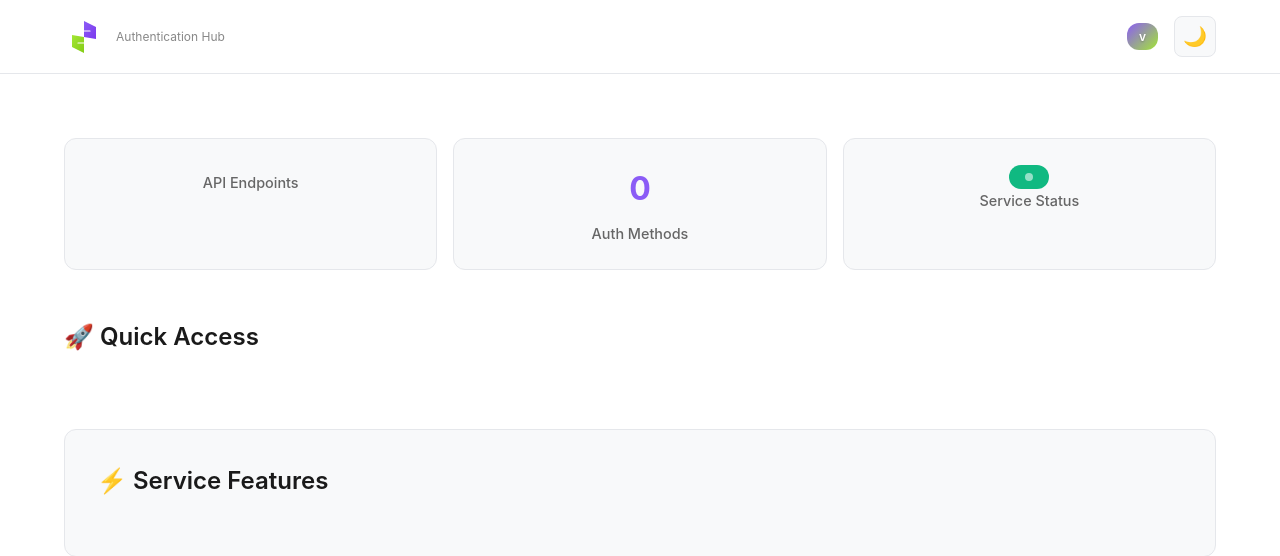
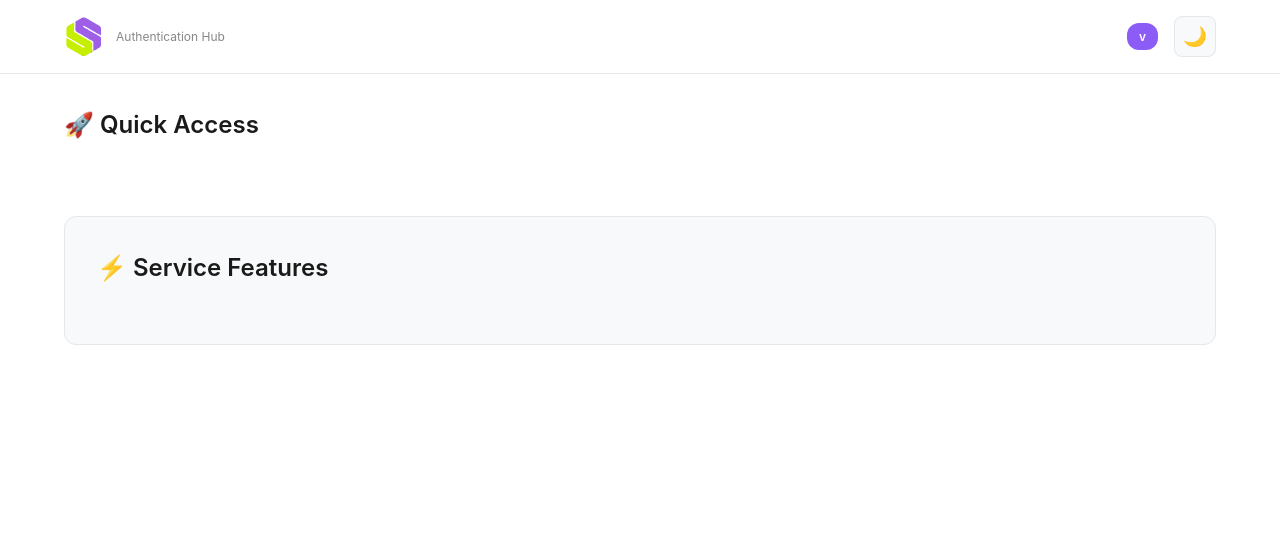
Before and after one commit to SyncScope-INTEC/syncscope-auth-service, a Django app: template apps/authentication/templates/authentication/api_home.html in a window 1280 px wide. Shown: the top 556 px of the page. Run offline with Django 4.2, Linux system fonts and the light colour scheme; the template is opened without the code that fills it, so the values that code supplies are empty; parts of the project's set-up code (start-up, migrations or seed data) failed here and were passed over.

Commit message:
CHORE: updated homepage design

```diff
--- a/apps/authentication/templates/authentication/api_home.html
+++ b/apps/authentication/templates/authentication/api_home.html
@@ -1,3 +1,4 @@
+{% load static %}
 <!DOCTYPE html>
 <html lang="en">
 <head>
@@ -109,13 +110,12 @@
         }
 
         .version-badge {
-            background: linear-gradient(135deg, var(--accent-primary), var(--accent-secondary));
+            background: var(--accent-primary);
             color: white;
             padding: 0.25rem 0.75rem;
             border-radius: 12px;
             font-size: 0.75rem;
             font-weight: 600;
-            text-shadow: 0 1px 2px rgba(0, 0, 0, 0.2);
         }
 
         .theme-toggle {
@@ -162,66 +162,6 @@
             margin-right: auto;
         }
 
-        .stats-grid {
-            display: grid;
-            grid-template-columns: repeat(auto-fit, minmax(180px, 1fr));
-            gap: 1rem;
-            margin-top: 2rem;
-        }
-
-        .stat-card {
-            background: var(--bg-secondary);
-            border: 1px solid var(--border-color);
-            border-radius: 12px;
-            padding: 1.5rem;
-            text-align: center;
-            transition: all 0.3s ease;
-        }
-
-        .stat-card:hover {
-            transform: translateY(-2px);
-            box-shadow: var(--card-shadow);
-            border-color: var(--accent-primary);
-        }
-
-        .stat-number {
-            font-size: 2rem;
-            font-weight: 700;
-            color: var(--accent-primary);
-            margin-bottom: 0.5rem;
-        }
-
-        .stat-label {
-            color: var(--text-secondary);
-            font-size: 0.9rem;
-            font-weight: 500;
-        }
-
-        .status-badge {
-            display: inline-flex;
-            align-items: center;
-            gap: 0.5rem;
-            background: var(--success-color);
-            color: white;
-            padding: 0.5rem 1rem;
-            border-radius: 20px;
-            font-size: 0.9rem;
-            font-weight: 600;
-        }
-
-        .status-indicator {
-            width: 8px;
-            height: 8px;
-            background: currentColor;
-            border-radius: 50%;
-            animation: pulse 2s infinite;
-        }
-
-        @keyframes pulse {
-            0%, 100% { opacity: 1; }
-            50% { opacity: 0.5; }
-        }
-
         /* Quick Access */
         .section-title {
             font-size: 1.5rem;
@@ -262,7 +202,7 @@
             font-size: 1.5rem;
             width: 48px;
             height: 48px;
-            background: linear-gradient(135deg, var(--accent-primary), var(--accent-secondary));
+            background: var(--accent-primary);
             color: white;
             border-radius: 10px;
             display: flex;
@@ -315,7 +255,7 @@
         }
 
         .feature-tag.auth-method {
-            background: linear-gradient(135deg, var(--accent-primary), var(--accent-secondary));
+            background: var(--accent-primary);
             color: white;
             border-color: transparent;
         }
@@ -337,10 +277,6 @@
 
             .brand-text {
                 display: none;
-            }
-
-            .stats-grid {
-                grid-template-columns: 1fr;
             }
 
             .routes-grid {
@@ -379,29 +315,7 @@
     <div class="header">
         <div class="header-content">
             <div class="logo-section">
-                <svg class="logo-svg" viewBox="0 0 100 100" xmlns="http://www.w3.org/2000/svg">
-                    <!-- SyncScope Logo SVG -->
-                    <defs>
-                        <linearGradient id="purpleGradient" x1="0%" y1="0%" x2="100%" y2="100%">
-                            <stop offset="0%" style="stop-color:#8b5cf6;stop-opacity:1" />
-                            <stop offset="100%" style="stop-color:#7c3aed;stop-opacity:1" />
-                        </linearGradient>
-                        <linearGradient id="limeGradient" x1="0%" y1="0%" x2="100%" y2="100%">
-                            <stop offset="0%" style="stop-color:#a3e635;stop-opacity:1" />
-                            <stop offset="100%" style="stop-color:#84cc16;stop-opacity:1" />
-                        </linearGradient>
-                    </defs>
-
-                    <!-- Purple hexagon part (top-right) -->
-                    <path d="M50 10 L80 25 L80 55 L50 50 L50 10 Z" fill="url(#purpleGradient)" />
-
-                    <!-- Lime hexagon part (bottom-left) -->
-                    <path d="M20 45 L50 50 L50 90 L20 75 L20 45 Z" fill="url(#limeGradient)" />
-
-                    <!-- White connecting lines -->
-                    <path d="M35 35 L65 35" stroke="white" stroke-width="3" stroke-linecap="round" />
-                    <path d="M35 65 L65 65" stroke="white" stroke-width="3" stroke-linecap="round" />
-                </svg>
+                <img src="{% static 'authentication/images/syncscope-logo.svg' %}" class="logo-svg" alt="SyncScope Logo">
 
                 <div class="brand-text">
                     <div class="brand-title">{{ api_title }}</div>
@@ -419,28 +333,6 @@
     </div>
 
     <div class="container fade-in">
-        <div class="service-intro">
-            <div class="service-description">{{ api_description }}</div>
-
-            <div class="stats-grid">
-                <div class="stat-card">
-                    <div class="stat-number">{{ service_info.endpoints }}</div>
-                    <div class="stat-label">API Endpoints</div>
-                </div>
-                <div class="stat-card">
-                    <div class="stat-number">{{ service_info.auth_methods|length }}</div>
-                    <div class="stat-label">Auth Methods</div>
-                </div>
-                <div class="stat-card">
-                    <div class="status-badge">
-                        <div class="status-indicator"></div>
-                        {{ service_info.status }}
-                    </div>
-                    <div class="stat-label">Service Status</div>
-                </div>
-            </div>
-        </div>
-
         <div class="routes-section">
             <h2 class="section-title">🚀 Quick Access</h2>
             <div class="routes-grid">
@@ -500,7 +392,7 @@
         document.addEventListener('DOMContentLoaded', loadTheme);
 
         // Add smooth hover effects
-        document.querySelectorAll('.route-card, .stat-card').forEach(card => {
+        document.querySelectorAll('.route-card').forEach(card => {
             card.addEventListener('mouseenter', function() {
                 this.style.transform = 'translateY(-2px)';
             });
--- a/config/settings.py
+++ b/config/settings.py
@@ -178,7 +178,9 @@
 STATICFILES_STORAGE = "whitenoise.storage.CompressedManifestStaticFilesStorage"
 
 # Ensure Django can find static files during collectstatic
-STATICFILES_DIRS = []
+STATICFILES_DIRS = [
+    BASE_DIR / "apps" / "authentication" / "static",
+]
 
 # Default primary key field type
 DEFAULT_AUTO_FIELD = "django.db.models.BigAutoField"
```
